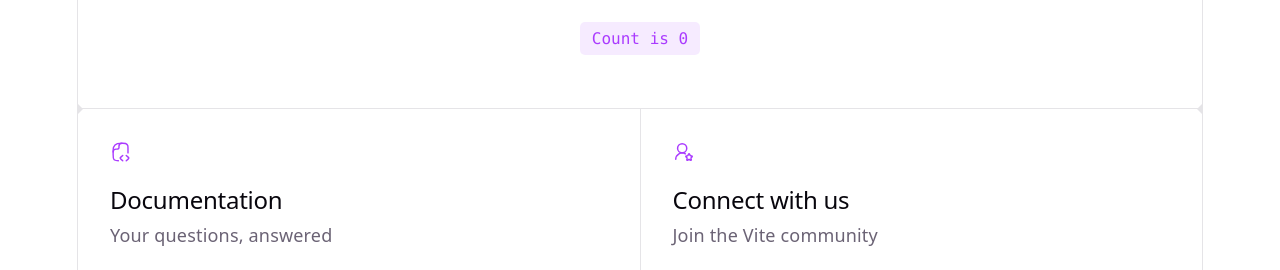
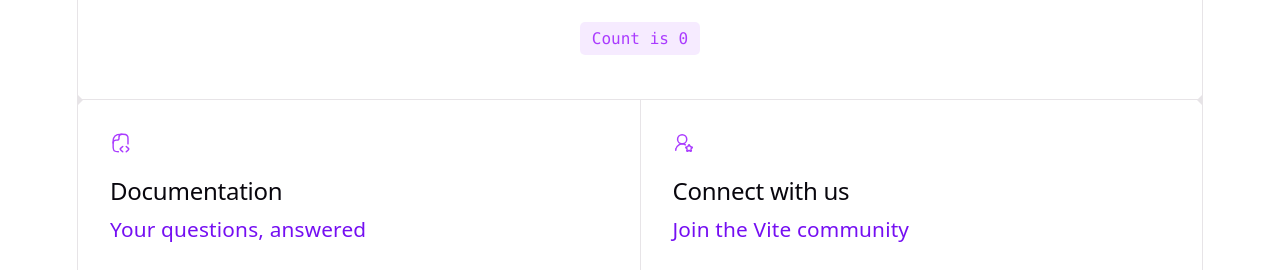
Before and after one commit to Rithunyaa/electron_app, a website built with Vite: page frontend/index.html in a window 1280 px wide. Shown: the part 361-631 px from the top of the page. Built offline with nearby package versions, Linux system fonts and the light colour scheme.

Commit message:
Changed frontend/src code to see if local host server changes

```diff
--- a/frontend/src/style.css
+++ b/frontend/src/style.css
@@ -1,12 +1,12 @@
 :root {
-  --text: #6b6375;
+  --text: #750ff2;
   --text-h: #08060d;
   --bg: #fff;
-  --border: #e5e4e7;
+  --border: #e7e4e7;
   --code-bg: #f4f3ec;
   --accent: #aa3bff;
   --accent-bg: rgba(170, 59, 255, 0.1);
-  --accent-border: rgba(170, 59, 255, 0.5);
+  --accent-border: rgba(85, 4, 67, 0.5);
   --social-bg: rgba(244, 243, 236, 0.5);
   --shadow:
     rgba(0, 0, 0, 0.1) 0 10px 15px -3px, rgba(0, 0, 0, 0.05) 0 4px 6px -2px;
@@ -15,7 +15,7 @@
   --heading: system-ui, 'Segoe UI', Roboto, sans-serif;
   --mono: ui-monospace, Consolas, monospace;
 
-  font: 18px/145% var(--sans);
+  font: 130%/145% var(--sans);
   letter-spacing: 0.18px;
   color-scheme: light dark;
   color: var(--text);
```
Also changed, not shown: personal-dashboard/src-tauri/tauri.conf.json (+5 -5 lines).
